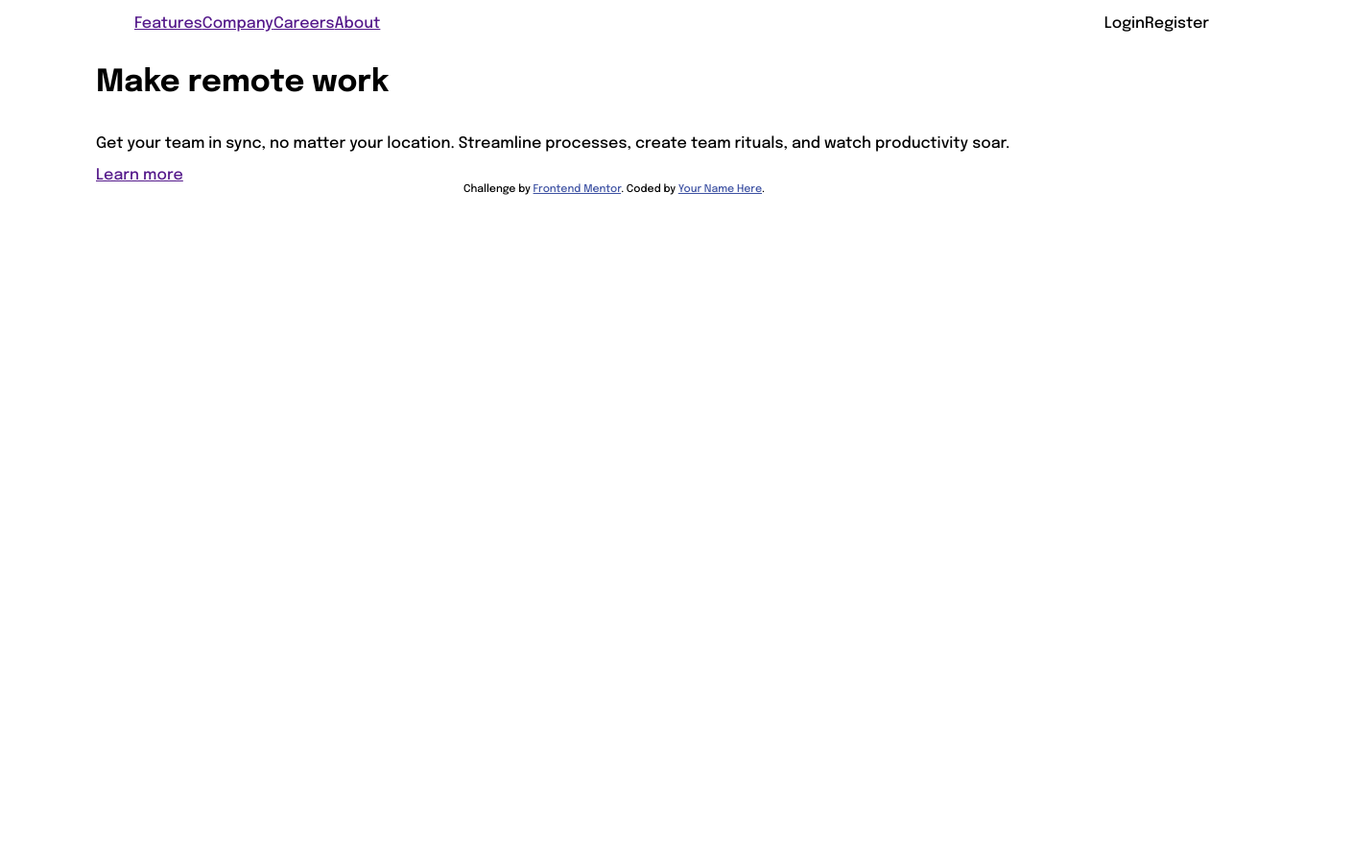
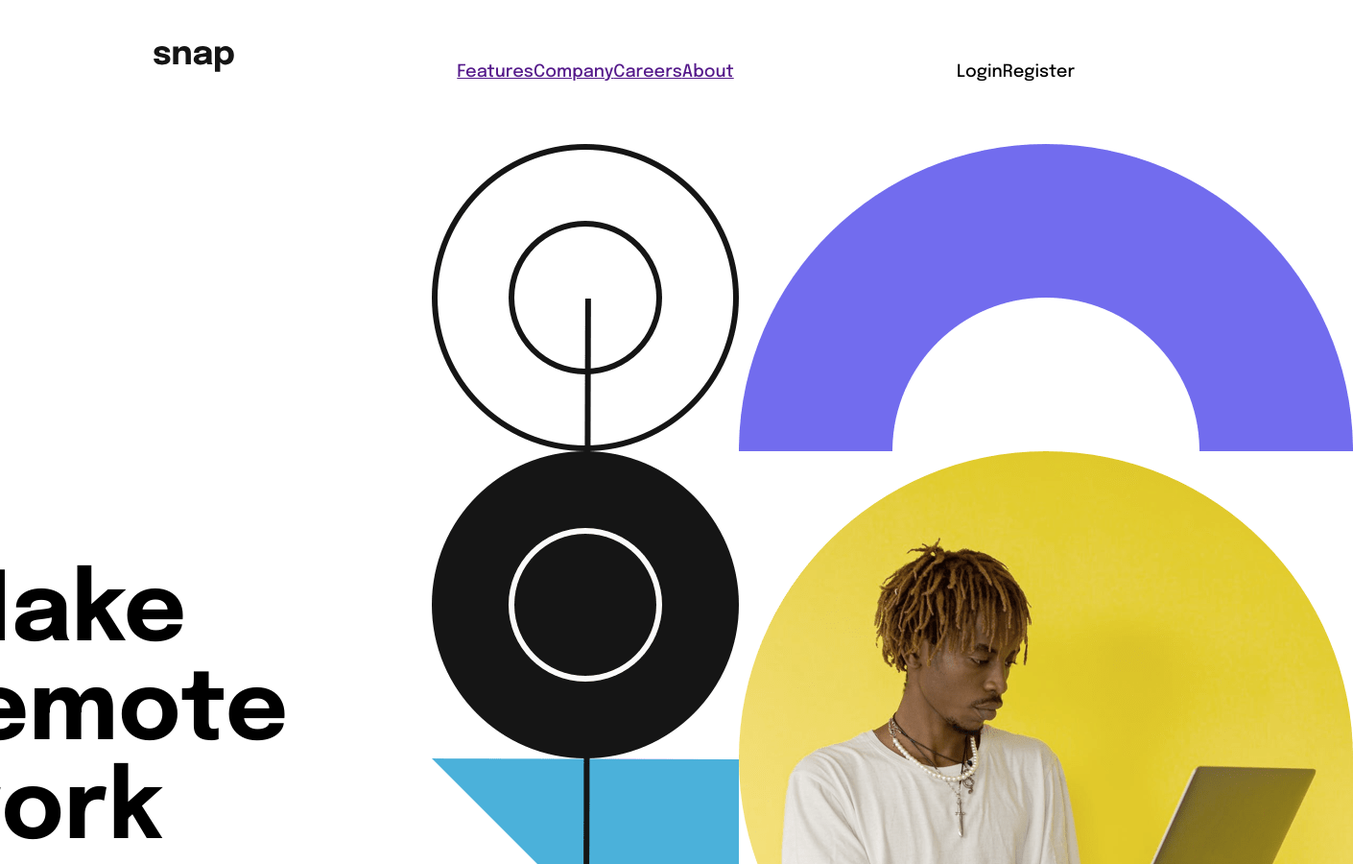
Before and after one commit to Kapza94/into-section-with-dropdown-navigation-main, a plain HTML site: page index.html in a window 1280 px wide. Shown: the top 900 px of the page at 96% size, 1410 px wide, since content can reach past the window. Before the commit the page ends 800 px from the top, so only its background shows below. Drawn offline with Linux system fonts and the light colour scheme.

Commit message:
rough draft

```diff
--- a/index.html
+++ b/index.html
@@ -15,7 +15,13 @@
   </style>
 </head>
 <body>
+
+
 <nav class="nav-bar">
+
+    <div class="logo">
+    <a href="./index.html"> <img src="./images/logo.svg" alt="logo"></a>
+    </div>
 
       <ol>
         <li class="block-left"><a href="">Features</a></li>
@@ -27,13 +33,14 @@
       <ol>
         <li class+="block-right"><a href=""></a>Login</li>
         <li class+="block-right"><a href=""></a>Register</li>
-
       </ol>
 
 </nav>
+
+<div class="block-big">
   <div class="block-left-main">
     <h1>
-    Make remote work
+    Make<br> remote work
     </h1>
 
     <p>
@@ -44,8 +51,14 @@
   <a href="">
     Learn more
   </a>
+
 </div>
 
+<div class="block-right-img">
+  <img src="./images/image-hero-desktop.png" alt="Main image on the right">
+</div>
+
+</div>
   <div class="attribution">
     Challenge by <a href="https://www.frontendmentor.io?ref=challenge" target="_blank">Frontend Mentor</a>.
     Coded by <a href="#">Your Name Here</a>.
--- a/style.css
+++ b/style.css
@@ -6,22 +6,44 @@ body{
     padding: 0%;
 }
 
+.logo{
+    width: 84px;
+    height: 27px;
+}
+
 .nav-bar{
     display: flex;
     justify-content: space-between;
-    margin-left: 100px;
-    margin-right: 20px
+    margin: 3rem 10rem;
 }
 
 .block-left-main{
     display: flex;
-    justify-content: left;
+    justify-content: center;
     flex-direction: column;
-    margin-left: 100px;
+    margin-right: 150px;
+    margin-left: 50px;
+    height: 100vh;
+}
+
+.block-right-img img{
+width: 60rem;
 }
 
 ol{
+    list-style: none;
     display: flex;
-    list-style: none;
-    justify-content: space-between;
+    margin-left: 0px;
+    font-size: large;
 }
+
+.block-big{
+display: flex;
+align-items: center;
+justify-content: center;
+
+}
+
+h1{
+    font-size: 100px;
+}
```
Lines whose indentation alone changed are shown as unchanged.
